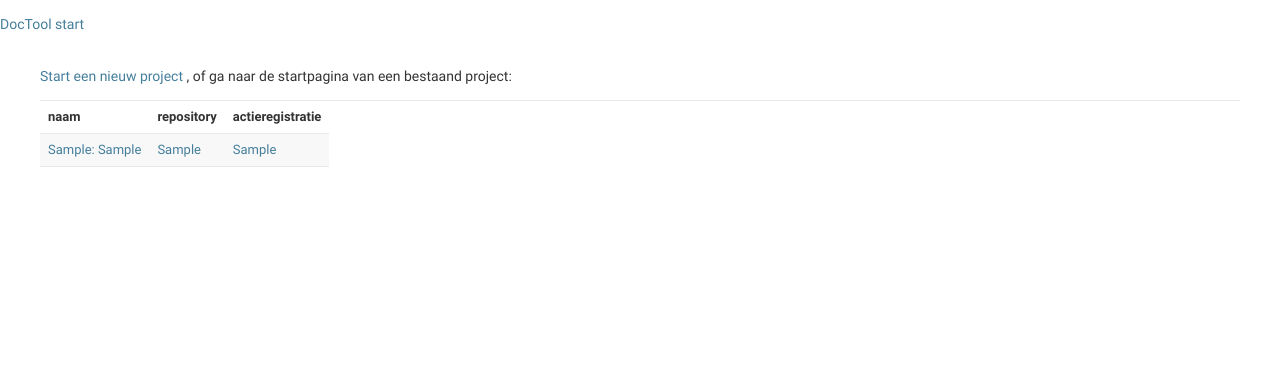
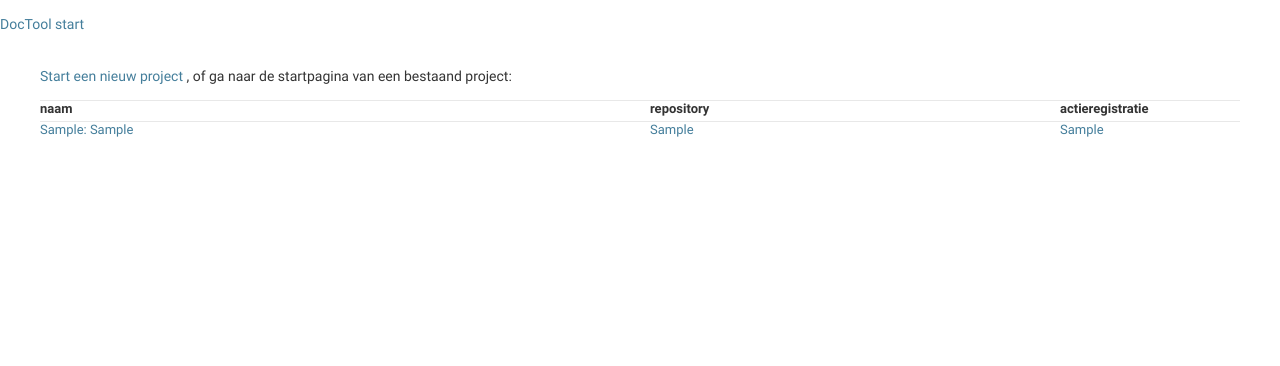
Before and after one commit to albertvisser/myprojects, a Django app: page / in a window 1280 px wide. Shown: the part 64-430 px from the top of the page. Run offline with Django 3.2, Linux system fonts and the light colour scheme; tables that the repository leaves empty hold one stand-in row (values such as "Sample post").

Commit message:
startpagina met divs/css ipv met table

```diff
--- a/myprojects/templates/start.html
+++ b/myprojects/templates/start.html
@@ -2,18 +2,25 @@
 {% block content-data %}
 <a href="/proj/new/" title="{% trans 'nieuw project' %}">{% trans 'Start een nieuw project' %} </a>,
 {% trans 'of ga naar de startpagina van een bestaand project' %}:<br/><br/><hr/>
-<table>
-<tr><th>{% trans 'naam' %}</th><th>{% trans 'repository' %}</th><th>{% trans 'actieregistratie' %}</th></tr>
-{% for x in projecten %}
-<tr>
-<td><a href="/{{x.id}}/" title="{% trans 'ga naar project' %}">{{x}}</a></td>
-<td>{% if x.fysloc %}
-  <a href="{{x.fysloc}}" title="hg repository" target="_blank">{{ x.fysloc }}</a>
-  {% else %}&nbsp;{%endif%}</td>
-<td>{% if x.actiereg %}
-  <a href="{{sites.probreg}}/{{ x.actiereg }}/" target="_blank">{{ x.actiereg }}</a>
-  {% else %}&nbsp;{%endif%}</td>
-</tr>
-{% endfor %}
-</table>
+<div class="table">
+  <div class="tr">
+    <div class="th start-left">{% trans 'naam' %}</div>
+    <div class="th start-middle">{% trans 'repository' %}</div>
+    <div class="th start-right">{% trans 'actieregistratie' %}</div>
+    <div class='clear'/></div><hr/>
+  {% for x in projecten %}
+    <div class="tr">
+      <div class="td start-left">
+        <a href="/{{x.id}}/" title="{% trans 'ga naar project' %}">{{x}}</a></div>
+      <div class="td start-middle">
+	{% if x.fysloc %}
+          <a href="{{x.fysloc}}" title="hg repository" target="_blank">{{ x.fysloc }}</a>
+        {% else %}&nbsp;{%endif%}</div>
+      <div class="td start-right">
+        {% if x.actiereg %}
+          <a href="{{sites.probreg}}/{{ x.actiereg }}/" target="_blank">{{ x.actiereg }}</a>
+        {% else %}&nbsp;{%endif%}</div>
+      <div class='clear'/></div>
+  {% endfor %}
+</div>
 {%endblock%}
--- a/static/myprojects.css
+++ b/static/myprojects.css
@@ -17,11 +17,18 @@ span.clear {
 .left_view,
 .left_edit,
 .left_spacer,
+.th,
+.td,
 .kw3 {
 	display: inline;
 	float: left;
 	margin-bottom: 5px;
 }
+.th { font-size: 13px; font-weight: bold; }
+.td { font-size: 13px; }
+.start-left { width: 600px; margin-right: 10px;}
+.start-middle { width: 400px; margin-right: 10px;}
+.start-right { width: 60px;}
 .left_view,
 .left_edit {
     width: {{leftw}};
```
Also changed, not shown: myprojects/templates/base_site.html (line endings or trailing spaces).
